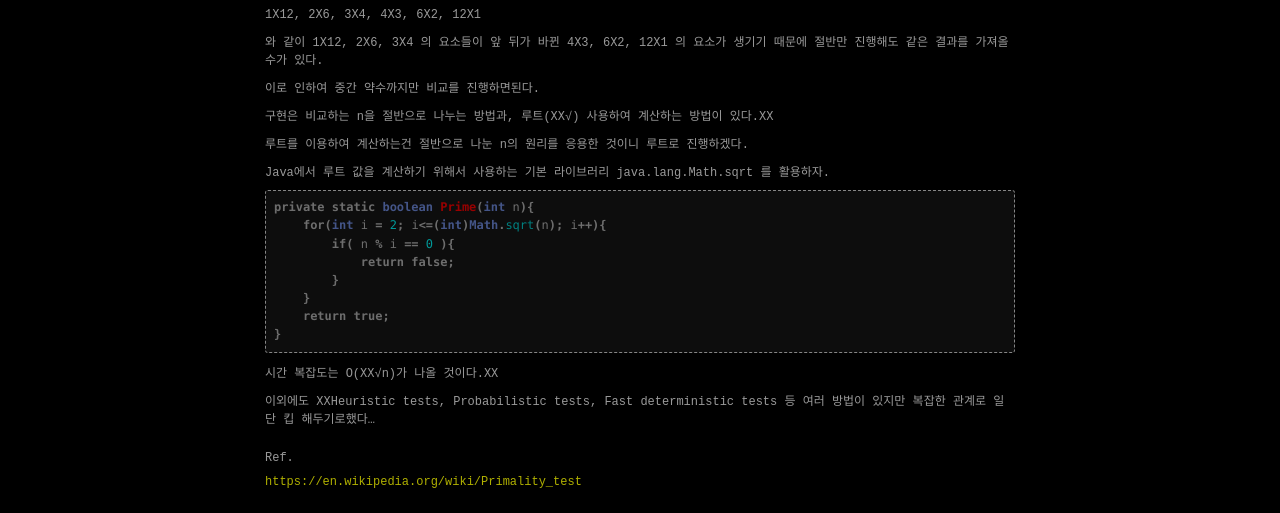
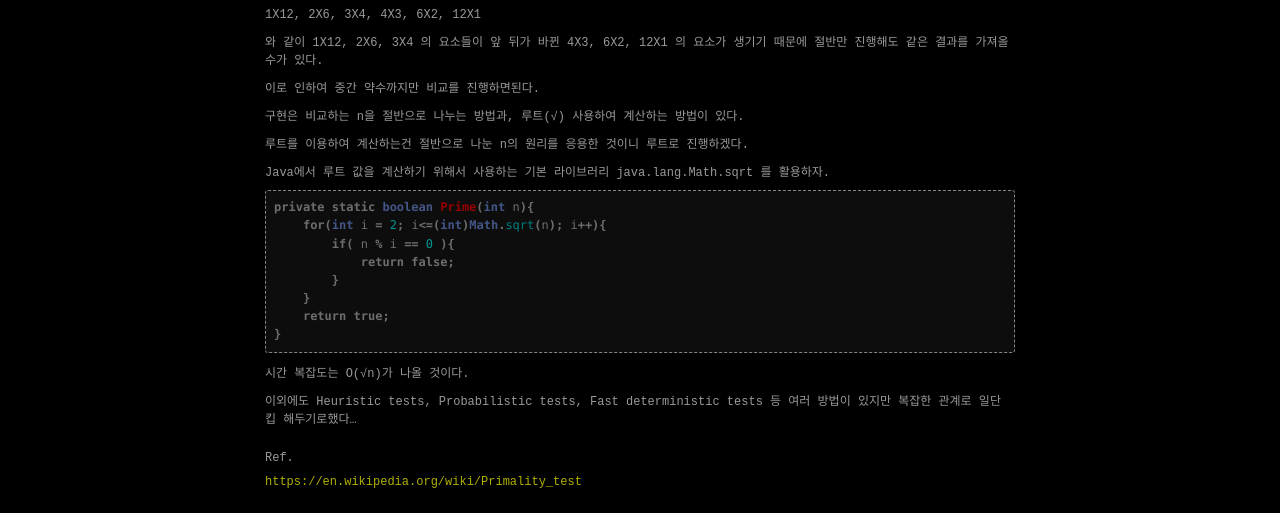
Before and after one commit to jaehoonmandev/jaehoonmandev.github.io_past, a Jekyll site: the page built from _posts/2023/2023-07-18-Simpel_Prime_Number_Algorithm.md, in a window 1280 px wide. Shown: the part 972-1485 px from the top of the page. Built offline with Jekyll 4.4.1, drawn with Linux system fonts in a browser that asks for light colours; comment, search, counter and statistics services are not loaded.

Commit message:
1. 포스트 오타 수정.

````diff
--- a/_posts/2023/2023-07-18-Simpel_Prime_Number_Algorithm.md
+++ b/_posts/2023/2023-07-18-Simpel_Prime_Number_Algorithm.md
@@ -61,7 +61,7 @@ private static boolean Prime(int n){
 
 이로 인하여 중간 약수까지만 비교를 진행하면된다.
 
-구현은 비교하는 n을 절반으로 나누는 방법과, 루트(XX√) 사용하여 계산하는 방법이 있다.XX
+구현은 비교하는 n을 절반으로 나누는 방법과, 루트(√) 사용하여 계산하는 방법이 있다.
 
 루트를 이용하여 계산하는건 절반으로 나눈 n의 원리를 응용한 것이니 루트로 진행하겠다.
 
@@ -78,9 +78,9 @@ private static boolean Prime(int n){
 }
 ```
 
-시간 복잡도는 O(XX√n)가 나올 것이다.XX
+시간 복잡도는 O(√n)가 나올 것이다.
 
-이외에도 XXHeuristic tests, Probabilistic tests, Fast deterministic tests 등 여러 방법이 있지만 복잡한 관계로 일단 킵 해두기로했다…
+이외에도 Heuristic tests, Probabilistic tests, Fast deterministic tests 등 여러 방법이 있지만 복잡한 관계로 일단 킵 해두기로했다…
 
 <br>
 Ref.
````
